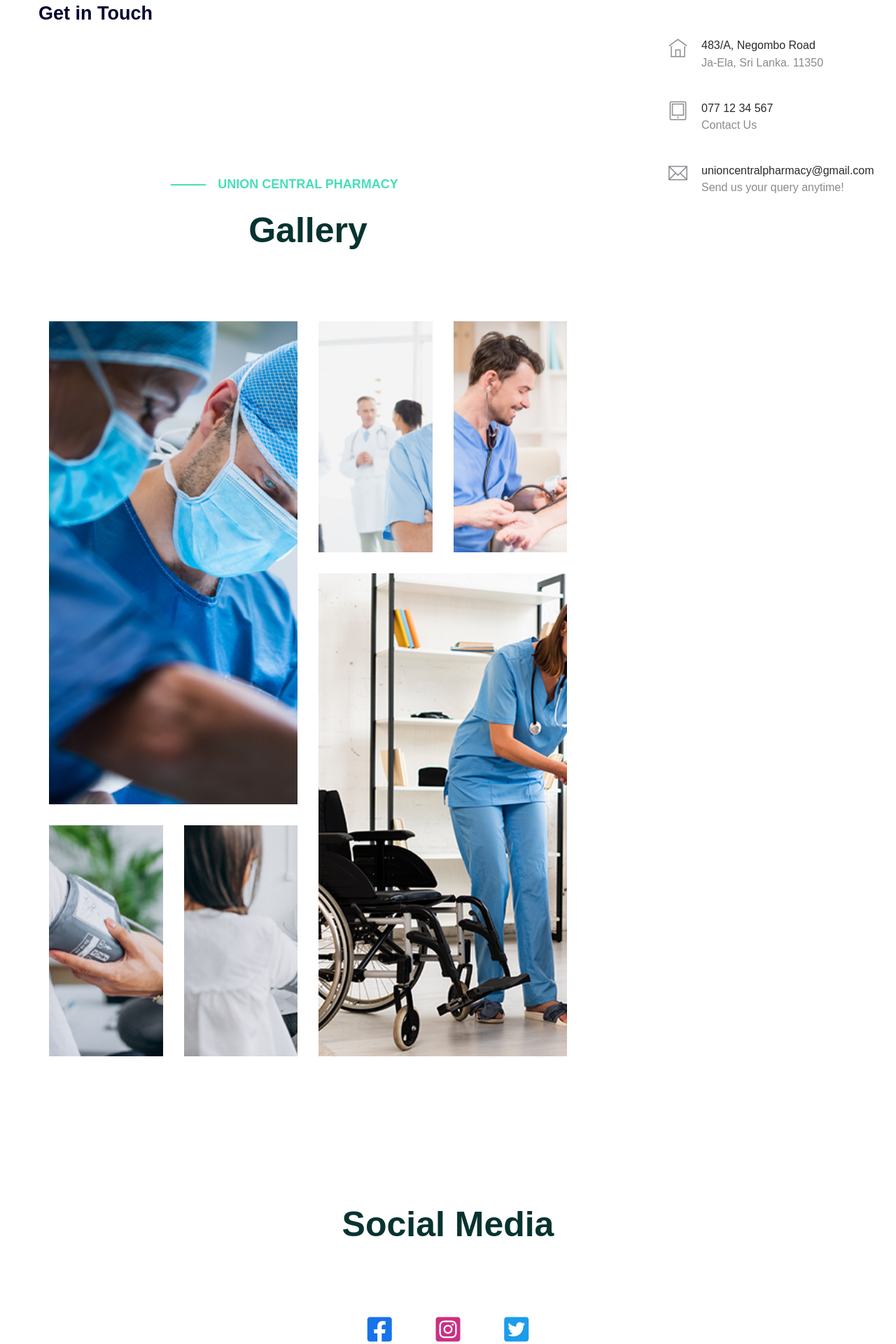
After one commit to Hashan2kk2/Union-Central-Pharmacy, a PHP site: page /Union_Central_Seeduwa.php in a window 1280 px wide. The commit adds this page. Shown: the part 1284-3204 px from the top of the page at 70% size. Run offline with PHP 8.4, Linux system fonts and the light colour scheme; some web fonts are replaced.

Commit message:
version1.3

```diff
--- /dev/null
+++ b/Union_Central_Seeduwa.php
@@ -0,0 +1,274 @@
+<!doctype html>
+<html class="no-js" lang="zxx">
+
+<head>
+    <meta charset="utf-8">
+    <meta http-equiv="x-ua-compatible" content="ie=edge">
+    <title> Union Central Pharmacy - Seeduwa </title>
+    <meta name="description" content="">
+    <meta name="viewport" content="width=device-width, initial-scale=1">
+    <link rel="shortcut icon" type="image/x-icon" href="assets/img/favicon.png">
+
+    <!-- CSS here -->
+    <link rel="stylesheet" href="assets/css/bootstrap.min.css">
+    <link rel="stylesheet" href="assets/css/owl.carousel.min.css">
+    <link rel="stylesheet" href="assets/css/slicknav.css">
+    <link rel="stylesheet" href="assets/css/flaticon.css">
+    <link rel="stylesheet" href="assets/css/gijgo.css">
+    <link rel="stylesheet" href="assets/css/animate.min.css">
+    <link rel="stylesheet" href="assets/css/animated-headline.css">
+    <link rel="stylesheet" href="assets/css/magnific-popup.css">
+    <link rel="stylesheet" href="assets/css/fontawesome-all.min.css">
+    <link rel="stylesheet" href="assets/css/themify-icons.css">
+    <link rel="stylesheet" href="assets/css/slick.css">
+    <link rel="stylesheet" href="assets/css/nice-select.css">
+    <link rel="stylesheet" href="assets/css/style.css">
+    <link rel="stylesheet" href="https://cdnjs.cloudflare.com/ajax/libs/font-awesome/6.4.2/css/all.min.css"
+        integrity="sha512-z3gLpd7yknf1YoNbCzqRKc4qyor8gaKU1qmn+CShxbuBusANI9QpRohGBreCFkKxLhei6S9CQXFEbbKuqLg0DA=="
+        crossorigin="anonymous" referrerpolicy="no-referrer" />
+</head>
+
+<body>
+    <!-- ? Preloader Start -->
+    <div id="preloader-active">
+        <div class="preloader d-flex align-items-center justify-content-center">
+            <div class="preloader-inner position-relative">
+                <div class="preloader-circle"></div>
+                <div class="preloader-img pere-text">
+                    <img src="assets/img/logo/loder.png" alt="">
+                </div>
+            </div>
+        </div>
+    </div>
+    <!-- Preloader Start -->
+    <header>
+        <!--? Header Start -->
+        <div class="header-area">
+            <div class="main-header header-sticky">
+                <div class="container-fluid">
+                    <div class="row align-items-center">
+                        <!-- Logo -->
+                        <div class="col-xl-2 col-lg-2 col-md-1">
+                            <div class="logo">
+                                <a href="index.php"><img src="assets/img/logo/navlogo.png" alt=""></a>
+                            </div>
+                        </div>
+                        <div class="col-xl-10 col-lg-10 col-md-10">
+                            <div class="menu-main d-flex align-items-center justify-content-end">
+                                <!-- Main-menu -->
+                                <div class="main-menu f-right d-none d-lg-block">
+                                    <nav>
+                                        <ul id="navigation">
+                                            <li><a href="index.php">Home</a></li>
+                                            <li><a href="about.php">About</a></li>
+                                            <li><a href="blog.php">Blog</a></li>
+                                            <li><a href="contact.php">Contact</a></li>
+                                        </ul>
+                                    </nav>
+                                </div>
+                                <div class="header-right-btn f-right d-none d-lg-block ml-30">
+                                    <a href="#" class="btn header-btn">077 12 34 567</a>
+                                </div>
+                            </div>
+                        </div>
+                        <!-- Mobile Menu -->
+                        <div class="col-12">
+                            <div class="mobile_menu d-block d-lg-none"></div>
+                        </div>
+                    </div>
+                </div>
+            </div>
+        </div>
+        <!-- Header End -->
+    </header>
+    <main>
+        <!--? Hero Start -->
+        <div class="slider-area2">
+            <div class="slider-height2 d-flex align-items-center">
+                <div class="container">
+                    <div class="row">
+                        <div class="col-xl-12">
+                            <div class="hero-cap hero-cap2 text-center">
+                                <h2>Union Central Pharmacy - Seeduwa</h2>
+                            </div>
+                        </div>
+                    </div>
+                </div>
+            </div>
+        </div>
+        <!-- Hero End -->
+        <!-- ================ contact section start ================= -->
+        <section class="contact-section">
+            <div class="container">
+                <iframe
+                    src="https://www.google.com/maps/embed?pb=!1m18!1m12!1m3!1d3958.8896979592723!2d79.87249747574761!3d7.13875221570648!2m3!1f0!2f0!3f0!3m2!1i1024!2i768!4f13.1!3m3!1m2!1s0x3ae2f13d6c43a0e3%3A0x3b21d7a932ff7f02!2sSeeduwa%20Hospitals!5e0!3m2!1sen!2slk!4v1693051074235!5m2!1sen!2slk"
+                    width="100%" height="600" style="border:0;" allowfullscreen="" loading="lazy"
+                    referrerpolicy="no-referrer-when-downgrade"></iframe>
+                <div class="row">
+                    <div class="col-12">
+                        <h2 class="contact-title">Get in Touch</h2>
+                    </div>
+                    <div class="col-lg-8">
+                        <div class="gallery-area section-padding30">
+                            <div class="container">
+                                <!-- Section Tittle -->
+                                <div class="row justify-content-center">
+                                    <div class="col-lg-6">
+                                        <div class="section-tittle text-center mb-100">
+                                            <span>union central Pharmacy</span>
+                                            <h2>Gallery</h2>
+                                        </div>
+                                    </div>
+                                </div>
+                                <div class="row">
+                                    <!-- Left -->
+                                    <div class="col-lg-6">
+                                        <div class="row">
+                                            <div class="col-lg-12">
+                                                <div class="single-gallery mb-30">
+                                                    <div class="gallery-img big-img"
+                                                        style="background-image: url(assets/img/gallery/gallery1.png);">
+                                                    </div>
+                                                </div>
+                                            </div>
+                                            <div class="col-lg-6 col-md-6 col-sm-6">
+                                                <div class="single-gallery mb-30">
+                                                    <div class="gallery-img small-img"
+                                                        style="background-image: url(assets/img/gallery/gallery2.png);">
+                                                    </div>
+                                                </div>
+                                            </div>
+                                            <div class="col-lg-6 col-md-6 col-sm-6">
+                                                <div class="single-gallery mb-30">
+                                                    <div class="gallery-img small-img"
+                                                        style="background-image: url(assets/img/gallery/gallery3.png);">
+                                                    </div>
+                                                </div>
+                                            </div>
+                                        </div>
+                                    </div>
+                                    <!-- Right -->
+                                    <div class="col-lg-6">
+                                        <div class="row">
+                                            <div class="col-lg-6 col-md-6 col-sm-6">
+                                                <div class="single-gallery mb-30">
+                                                    <div class="gallery-img small-img"
+                                                        style="background-image: url(assets/img/gallery/gallery4.png);">
+                                                    </div>
+                                                </div>
+                                            </div>
+                                            <div class="col-lg-6 col-md-6 col-sm-6">
+                                                <div class="single-gallery mb-30">
+                                                    <div class="gallery-img small-img"
+                                                        style="background-image: url(assets/img/gallery/gallery5.png);">
+                                                    </div>
+                                                </div>
+                                            </div>
+                                            <div class="col-lg-12">
+                                                <div class="single-gallery mb-30">
+                                                    <div class="gallery-img big-img"
+                                                        style="background-image: url(assets/img/gallery/gallery6.png);">
+                                                    </div>
+                                                </div>
+                                            </div>
+                                        </div>
+                                    </div>
+                                </div>
+                            </div>
+                        </div>
+                    </div>
+                    <div class="col-lg-3 offset-lg-1">
+                        <div class="media contact-info">
+                            <span class="contact-info__icon"><i class="ti-home"></i></span>
+                            <div class="media-body">
+                                <h3>483/A, Negombo Road</h3>
+                                <p>Ja-Ela, Sri Lanka. 11350</p>
+                            </div>
+                        </div>
+                        <div class="media contact-info">
+                            <span class="contact-info__icon"><i class="ti-tablet"></i></span>
+                            <div class="media-body">
+                                <h3>077 12 34 567</h3>
+                                <p>Contact Us</p>
+                            </div>
+                        </div>
+                        <div class="media contact-info">
+                            <span class="contact-info__icon"><i class="ti-email"></i></span>
+                            <div class="media-body">
+                                <h3>unioncentralpharmacy@gmail.com</h3>
+                                <p>Send us your query anytime!</p>
+                            </div>
+                        </div>
+                    </div>
+                </div>
+                <div class="row">
+                    <div class="col-lg-12">
+                        <div class="section-tittle text-center mb-100">
+                            <!-- <span>Our Departments</span> -->
+                            <h2>Social Media</h2>
+                        </div>
+                        <div class="social text-center">
+                            <a href="https://www.facebook.com/profile.php?id=100093947815399" class="mx-5"><i
+                                    style="font-size: 40px; color: #1773ea;"
+                                    class="fa-brands fa-square-facebook"></i></a>
+                            <a href="https://www.facebook.com/profile.php?id=100093947815399" class="mx-5"><i
+                                    style="font-size: 40px; color: #ca3082;"
+                                    class="fa-brands fa-square-instagram"></i></a>
+                            <a href="https://www.facebook.com/profile.php?id=100093947815399" class="mx-5"><i
+                                    style="font-size: 40px; color: #1c9cea;"
+                                    class="fa-brands fa-square-twitter"></i></a>
+                        </div>
+                    </div>
+
+                </div>
+            </div>
+
+        </section>
+        <!-- ================ contact section end ================= -->
+    </main>
+    <?php
+
+    require 'footer.php';
+
+    ?>
+    <!-- Scroll Up -->
+    <div id="back-top">
+        <a title="Go to Top" href="#"> <i class="fas fa-level-up-alt"></i></a>
+    </div>
+
+    <!-- JS here -->
+
+    <script src="./assets/js/vendor/modernizr-3.5.0.min.js"></script>
+    <!-- Jquery, Popper, Bootstrap -->
+    <script src="./assets/js/vendor/jquery-1.12.4.min.js"></script>
+    <script src="./assets/js/popper.min.js"></script>
+    <script src="./assets/js/bootstrap.min.js"></script>
+    <!-- Jquery Mobile Menu -->
+    <script src="./assets/js/jquery.slicknav.min.js"></script>
+
+    <!-- Jquery Slick , Owl-Carousel Plugins -->
+    <script src="./assets/js/owl.carousel.min.js"></script>
+    <script src="./assets/js/slick.min.js"></script>
+    <!-- One Page, Animated-HeadLin -->
+    <script src="./assets/js/wow.min.js"></script>
+    <script src="./assets/js/animated.headline.js"></script>
+
+    <!-- Nice-select, sticky -->
+    <script src="./assets/js/jquery.nice-select.min.js"></script>
+    <script src="./assets/js/jquery.sticky.js"></script>
+    <script src="./assets/js/jquery.magnific-popup.js"></script>
+
+    <!-- contact js -->
+    <script src="./assets/js/contact.js"></script>
+    <script src="./assets/js/jquery.form.js"></script>
+    <script src="./assets/js/jquery.validate.min.js"></script>
+    <script src="./assets/js/mail-script.js"></script>
+    <script src="./assets/js/jquery.ajaxchimp.min.js"></script>
+
+    <!-- Jquery Plugins, main Jquery -->
+    <script src="./assets/js/plugins.js"></script>
+    <script src="./assets/js/main.js"></script>
+
+</body>
+
+</html>
--- a/about.php
+++ b/about.php
@@ -107,6 +107,7 @@
                         </div>
                     </div>
                 </div>
+
                 <div class="row">
                     <div class="col-md-4 my-3 my-md-0 col-12">
                         <div style=" display: flex; align-items: center; justify-content: center; font-weight: bold; font-size: 20px;"
```
